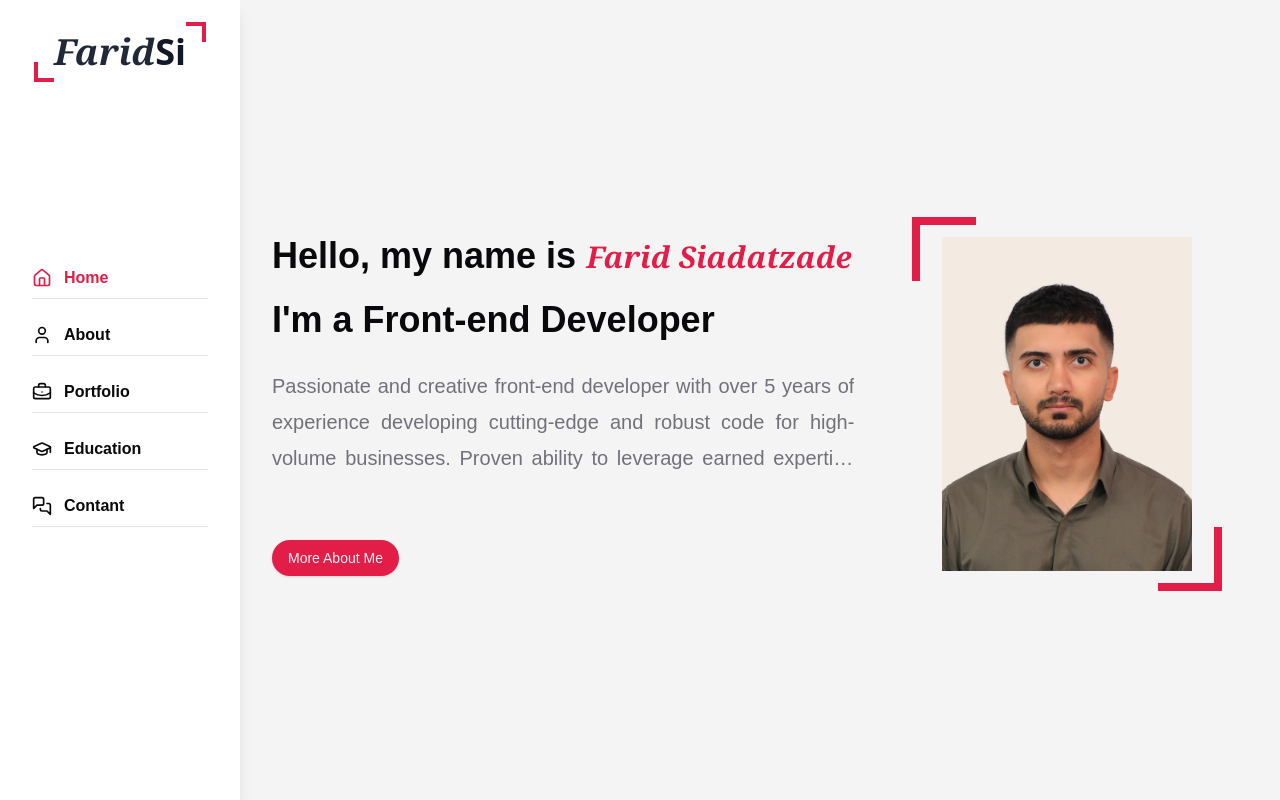
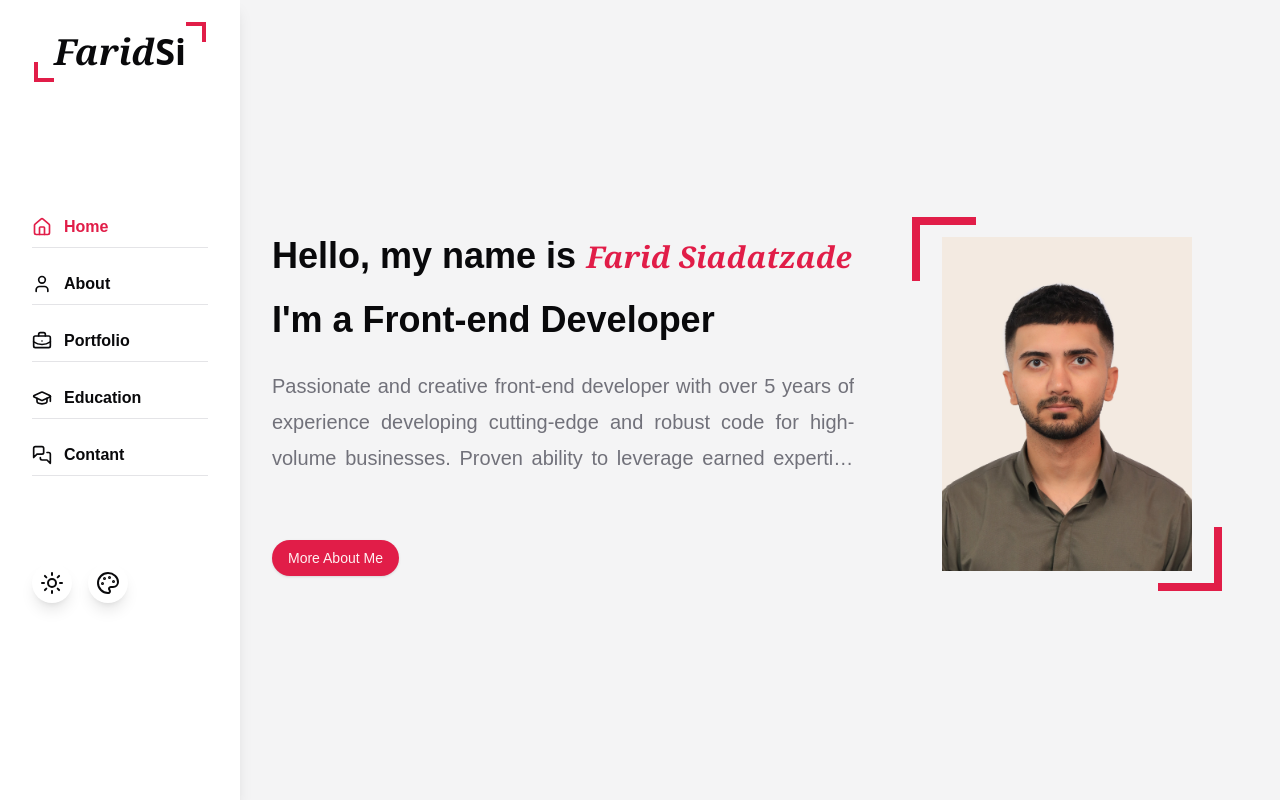
Before and after one commit to faridsiadatzade/Personal-website-next.js, a Next.js app: page / in a window 1280 px wide. Built offline with nearby package versions, Linux system fonts and the light colour scheme.

Commit message:
[ADD]: theme switcher and color picker (all project)

```diff
--- a/src/app/layout.tsx
+++ b/src/app/layout.tsx
@@ -1,5 +1,6 @@
 import Sidebar from "@/components/Sidebar";
 import type { Metadata } from "next";
+import { ThemeProvider } from "@/context/ThemeContext";
 import { Geist, Geist_Mono } from "next/font/google";
 import "./globals.css";
 
@@ -28,8 +29,10 @@ export default function RootLayout({
       <body
         className={`flex min-h-screen ${geistSans.variable} ${geistMono.variable} antialiased`}
       >
-        <Sidebar />
-        <main className="flex-1">{children}</main>
+        <ThemeProvider>
+          <Sidebar />
+          <main className="flex-1">{children}</main>
+        </ThemeProvider>
       </body>
     </html>
   );
--- a/src/app/page.tsx
+++ b/src/app/page.tsx
@@ -1,5 +1,5 @@
 import { Button } from "@/components/ui/button";
-import MyPhoto from "@/components/ui/MyPhoto";
+import MyPhoto from "@/components/MyPhoto";
 
 export default function Home() {
   return (
--- /dev/null
+++ b/src/components/ColorPicker.tsx
@@ -0,0 +1,52 @@
+"use client";
+
+import { useState } from "react";
+import { useTheme } from "@/context/ThemeContext";
+import { Palette } from "lucide-react";
+
+const colors = [
+  "346.8 77.2% 49.8%",
+  "221.2 83.2% 53.3%",
+  "142.1 76.2% 36.3%",
+  "47.9 95.8% 53.1%",
+  "262.1 83.3% 57.8%",
+];
+
+export default function ColorPicker() {
+  const { primaryColor, setPrimaryColor } = useTheme();
+  const [isOpen, setIsOpen] = useState(false);
+
+  return (
+    <div className="relative">
+      <button
+        className="p-2 rounded-full shadow-lg bg-card"
+        onClick={() => setIsOpen(!isOpen)}
+      >
+        <Palette className="w-6 h-6" />
+      </button>
+
+      {isOpen && (
+        <div className="absolute top-12 left-1/2 -translate-x-1/2 shadow-lg p-2 rounded-lg flex space-x-2 bg-card transition-transform duration-600 translate-b-0">
+          {colors.map((color) => (
+            <button
+              key={color}
+              className={`
+                w-8 h-8 rounded-full border-2 transition-all
+                ${
+                  primaryColor === color
+                    ? "border-primary scale-110"
+                    : "border-border"
+                }
+              `}
+              style={{ backgroundColor: `hsl(${color})` }}
+              onClick={() => {
+                setPrimaryColor(color);
+                setIsOpen(false);
+              }}
+            />
+          ))}
+        </div>
+      )}
+    </div>
+  );
+}
--- a/src/components/ui/Logo.tsx
+++ b/src/components/Logo.tsx
@@ -2,8 +2,8 @@ import React from "react";
 
 const Logo = () => {
   return (
-    <div className="relative inline-block font-sans text-4xl font-bold text-gray-900">
-      <span className="text-4xl font-serif italic text-gray-800">Farid</span>Si
+    <div className="relative inline-block font-sans text-4xl font-bold">
+      <span className="text-4xl font-serif italic">Farid</span>Si
       <div className="absolute top-[-10px] left-[-20px] w-0 h-0 border-l-4 border-primary"></div>
       <div className="absolute top-[-10px] right-[-20px] w-5 h-5 border-t-4 border-r-4 border-primary"></div>
       <div className="absolute bottom-[-10px] left-[-20px] w-5 h-5 border-b-4 border-l-4 border-primary"></div>
--- a/src/components/Sidebar.tsx
+++ b/src/components/Sidebar.tsx
@@ -11,7 +11,9 @@ import {
   GraduationCap,
   BriefcaseBusiness,
 } from "lucide-react";
-import Logo from "./ui/Logo";
+import Logo from "./Logo";
+import ColorPicker from "./ColorPicker";
+import ThemeSwitcher from "./ThemeSwitcher";
 
 const Sidebar = () => {
   const pathname = usePathname();
@@ -59,10 +61,14 @@ const Sidebar = () => {
           <Logo />
         </div>
 
-        <ul className="flex flex-col justify-center h-[80vh]">
+        <div className="grid h-[80vh] mt-12">
+          <ul className="flex flex-col justify-center">
             {menuItems?.length > 0 &&
               menuItems.map((item, index) => (
-              <li className="py-2 my-2 mx-8 border-b border-border" key={index}>
+                <li
+                  className="py-2 my-2 mx-8 border-b border-border"
+                  key={index}
+                >
                   <Link
                     href={item.path}
                     className={`flex font-bold items-center space-x-3 hover:text-primary ${
@@ -75,6 +81,11 @@ const Sidebar = () => {
                 </li>
               ))}
           </ul>
+          <div className="flex mx-8 gap-4">
+            <ThemeSwitcher />
+            <ColorPicker />
+          </div>
+        </div>
       </div>
     </div>
   );
--- /dev/null
+++ b/src/components/ThemeSwitcher.tsx
@@ -0,0 +1,56 @@
+"use client";
+
+import { useState } from "react";
+import { useTheme } from "@/context/ThemeContext";
+import { Moon, Sun } from "lucide-react";
+import { cn } from "@/lib/utils";
+
+export default function ThemeSwitcher() {
+  const { theme, toggleTheme } = useTheme();
+  const [isOpen, setIsOpen] = useState(false);
+
+  return (
+    <div className="relative">
+      <button
+        className="p-2 bg-card rounded-full shadow-lg"
+        onClick={() => setIsOpen(!isOpen)}
+      >
+        {theme === "dark" ? (
+          <Moon className="w-6 h-6" />
+        ) : (
+          <Sun className="w-6 h-6" />
+        )}
+      </button>
+
+      {isOpen && (
+        <div className="absolute top-12 left-1/2 -translate-x-1/2 bg-card dark:bg-gray-900 shadow-lg p-2 rounded-lg flex space-x-2">
+          <button
+            className={cn(
+              "w-8 h-8 rounded-full border-2 transition-all flex items-center justify-center",
+              theme === "light" ? "border-primary scale-110" : "border-border"
+            )}
+            onClick={() => {
+              if (theme !== "light") toggleTheme();
+              setIsOpen(false);
+            }}
+          >
+            <Sun className="w-5 h-5" />
+          </button>
+
+          <button
+            className={`
+              w-8 h-8 rounded-full border-2 transition-all flex items-center justify-center
+              ${theme === "dark" ? "border-primary scale-110" : "border-border"}
+            `}
+            onClick={() => {
+              if (theme !== "dark") toggleTheme();
+              setIsOpen(false);
+            }}
+          >
+            <Moon className="w-5 h-5" />
+          </button>
+        </div>
+      )}
+    </div>
+  );
+}
--- /dev/null
+++ b/src/context/ThemeContext.tsx
@@ -0,0 +1,58 @@
+"use client";
+
+import { createContext, useContext, useEffect, useState } from "react";
+
+interface ThemeContextProps {
+  primaryColor: string;
+  setPrimaryColor: (color: string) => void;
+  theme: "light" | "dark";
+  toggleTheme: () => void;
+}
+
+const ThemeContext = createContext<ThemeContextProps | undefined>(undefined);
+
+export const ThemeProvider = ({ children }: { children: React.ReactNode }) => {
+  const [primaryColor, setPrimaryColor] = useState<string>("346.8 77.2% 49.8%");
+  const [theme, setTheme] = useState<"light" | "dark">("light");
+
+  useEffect(() => {
+    const storedColor = localStorage.getItem("primary-color");
+    const storedTheme = localStorage.getItem("theme") as "light" | "dark";
+    if (storedColor) {
+      setPrimaryColor(storedColor);
+    }
+    if (storedTheme) {
+      setTheme(storedTheme);
+      document.documentElement.classList.toggle("dark", storedTheme === "dark");
+    }
+  }, []);
+
+  useEffect(() => {
+    document.documentElement.style.setProperty("--primary", primaryColor);
+    document.documentElement.style.setProperty("--ring", primaryColor);
+    localStorage.setItem("primary-color", primaryColor);
+  }, [primaryColor]);
+
+  const toggleTheme = () => {
+    const newTheme = theme === "light" ? "dark" : "light";
+    setTheme(newTheme);
+    document.documentElement.classList.toggle("dark", newTheme === "dark");
+    localStorage.setItem("theme", newTheme);
+  };
+
+  return (
+    <ThemeContext.Provider
+      value={{ primaryColor, setPrimaryColor, theme, toggleTheme }}
+    >
+      {children}
+    </ThemeContext.Provider>
+  );
+};
+
+export const useTheme = () => {
+  const context = useContext(ThemeContext);
+  if (!context) {
+    throw new Error("useTheme must be used within a ThemeProvider");
+  }
+  return context;
+};
```
Also changed, not shown: src/components/MyPhoto.tsx (renamed from src/components/ui/MyPhoto.tsx). Lines whose indentation alone changed are shown as unchanged.
